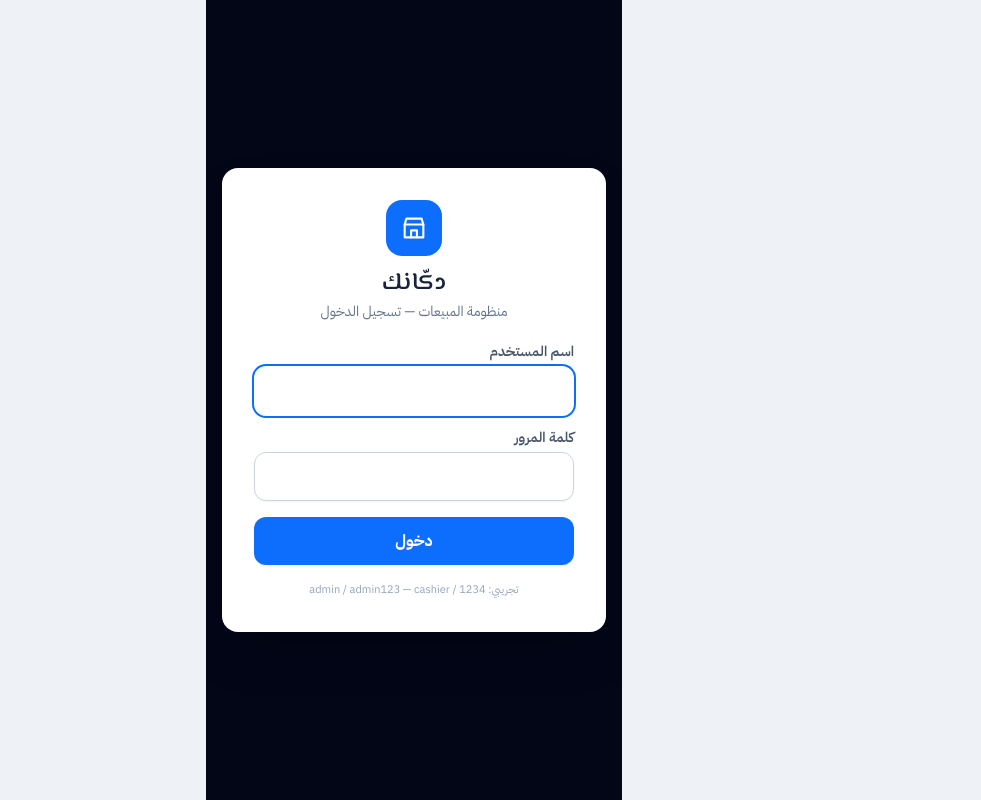
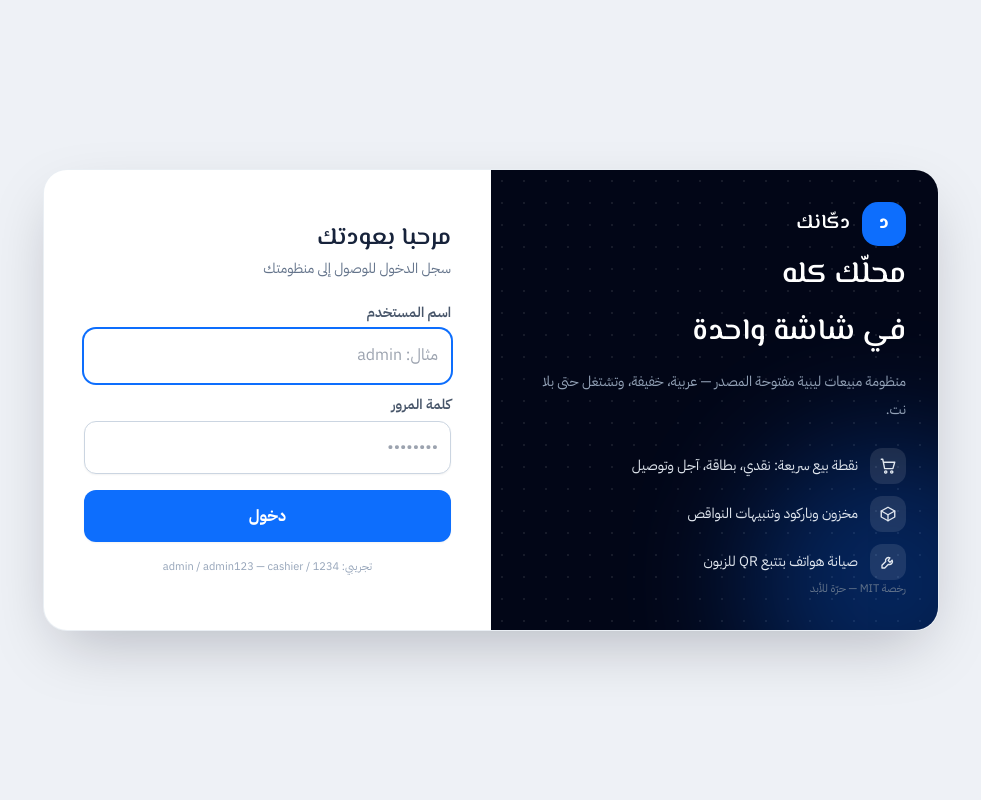
Before and after one commit to omarjson/dokkanek, a Next.js app: page /login in a window 1280 px wide. Shown: the whole page, without its empty margins (241-1222 px from the left). Built offline with nearby package versions, Linux system fonts and the light colour scheme; no server answers; the database is empty.

Commit message:
صفحة دخول جديدة بتصميم مقسوم

```diff
--- a/app/login/LoginForm.tsx
+++ b/app/login/LoginForm.tsx
@@ -1,7 +1,13 @@
 "use client";
 import { useState } from "react";
 import { inputCls, btnCls } from "@/components/ui";
-import { IconStore } from "@/components/icons";
+import { IconStore, IconCart, IconBox, IconWrench } from "@/components/icons";
+
+const FEATURES = [
+  { icon: IconCart, text: "نقطة بيع سريعة: نقدي، بطاقة، آجل وتوصيل" },
+  { icon: IconBox, text: "مخزون وباركود وتنبيهات النواقص" },
+  { icon: IconWrench, text: "صيانة هواتف بتتبع QR للزبون" },
+];
 
 export function LoginForm() {
   const [username, setUsername] = useState("");
@@ -20,55 +26,94 @@ export function LoginForm() {
         body: JSON.stringify({ username, password }),
       });
       if (res.ok) window.location.href = "/";
-      else if (res.status === 429) setError("محاولات كثيرة — انتظر 5 دقائق");
-      else setError("بيانات الدخول غير صحيحة");
+      else if (res.status === 429) setError("محاولات كثيرة — انتظر 5 دقائق وحاول مجددا");
+      else setError("اسم المستخدم أو كلمة المرور غير صحيحة");
     } catch {
-      setError("تعذر الاتصال بالخادم");
+      setError("تعذر الاتصال بالخادم — تحقق من الإنترنت");
     } finally {
       setLoading(false);
     }
   }
 
   return (
-    <div className="min-h-screen flex items-center justify-center bg-slate-950 p-4 relative overflow-hidden">
-      <div className="absolute -top-24 -left-24 w-72 h-72 rounded-full bg-[var(--brand)]/30 blur-3xl" aria-hidden />
-      <div className="absolute -bottom-24 -right-24 w-72 h-72 rounded-full bg-[var(--brand)]/20 blur-3xl" aria-hidden />
-      <form onSubmit={submit} className="relative bg-white rounded-2xl shadow-2xl p-6 sm:p-8 w-full max-w-sm">
-        <div className="flex flex-col items-center mb-5">
-          <span className="flex items-center justify-center w-14 h-14 rounded-2xl bg-[var(--brand)] text-white mb-3">
-            <IconStore width={28} height={28} />
+    <div className="min-h-screen bg-[#eef1f6] flex items-center justify-center p-4">
+      <div className="w-full max-w-4xl grid md:grid-cols-2 bg-white rounded-3xl shadow-[0_24px_64px_-16px_rgba(2,6,23,0.25)] overflow-hidden border border-slate-200/70">
+        {/* لوحة العلامة */}
+        <div className="relative hidden md:flex flex-col justify-between bg-slate-950 text-white p-8 overflow-hidden">
+          <div
+            className="absolute inset-0 opacity-[0.15]"
+            aria-hidden
+            style={{ backgroundImage: "radial-gradient(rgba(255,255,255,0.55) 1px, transparent 1px)", backgroundSize: "22px 22px" }}
+          />
+          <div
+            className="absolute -bottom-24 -start-24 w-72 h-72 rounded-full bg-[var(--brand)] opacity-30 blur-3xl"
+            aria-hidden
+          />
+          <div className="relative flex items-center gap-3">
+            <span className="flex items-center justify-center w-11 h-11 rounded-2xl bg-[var(--brand)] text-white font-display font-bold text-xl">
+              د
             </span>
-          <h1 className="font-display font-semibold text-2xl">دكّانك</h1>
-          <p className="text-sm text-slate-500 mt-0.5">منظومة المبيعات — تسجيل الدخول</p>
+            <span className="font-display font-semibold text-xl">دكّانك</span>
           </div>
+          <div className="relative">
+            <p className="font-display font-semibold text-3xl leading-[1.9] mb-2">محلّك كله<br />في شاشة واحدة</p>
+            <p className="text-sm text-slate-400 leading-7 mb-6">منظومة مبيعات ليبية مفتوحة المصدر — عربية، خفيفة، وتشتغل حتى بلا نت.</p>
+            <ul className="flex flex-col gap-3">
+              {FEATURES.map((f, i) => {
+                const Ico = f.icon;
+                return (
+                  <li key={i} className="flex items-center gap-3 text-sm text-slate-200">
+                    <span className="flex items-center justify-center w-9 h-9 rounded-xl bg-white/10 shrink-0">
+                      <Ico width={18} height={18} />
+                    </span>
+                    {f.text}
+                  </li>
+                );
+              })}
+            </ul>
+          </div>
+          <p className="relative text-[11px] text-slate-500">رخصة MIT — حرّة للأبد</p>
+        </div>
+
+        {/* الفورم */}
+        <div className="p-6 sm:p-10 flex flex-col justify-center">
+          <div className="md:hidden flex items-center gap-2.5 mb-6">
+            <span className="flex items-center justify-center w-10 h-10 rounded-2xl bg-[var(--brand)] text-white font-display font-bold text-lg">د</span>
+            <span className="font-display font-semibold text-xl">دكّانك</span>
+          </div>
+          <h1 className="font-display font-semibold text-2xl mb-1">مرحبا بعودتك</h1>
+          <p className="text-sm text-slate-500 mb-6">سجل الدخول للوصول إلى منظومتك</p>
+          <form onSubmit={submit}>
             <label className="block mb-3">
-          <span className="block text-sm mb-1 font-semibold text-slate-600">اسم المستخدم</span>
+              <span className="block text-sm mb-1.5 font-semibold text-slate-600">اسم المستخدم</span>
               <input
-            className={inputCls}
+                className={inputCls + " !py-3"}
                 value={username}
                 onChange={(e) => setUsername(e.target.value)}
                 required
                 autoComplete="username"
                 autoFocus
+                placeholder="مثال: admin"
               />
             </label>
             <label className="block mb-4">
-          <span className="block text-sm mb-1 font-semibold text-slate-600">كلمة المرور</span>
+              <span className="block text-sm mb-1.5 font-semibold text-slate-600">كلمة المرور</span>
               <input
                 type="password"
-            className={inputCls}
+                className={inputCls + " !py-3"}
                 value={password}
                 onChange={(e) => setPassword(e.target.value)}
                 required
                 autoComplete="current-password"
+                placeholder="••••••••"
               />
             </label>
             {error && (
-          <p className="bg-rose-50 text-rose-700 border border-rose-200 rounded-xl text-sm font-bold px-3 py-2 mb-3">
+              <p className="bg-rose-50 text-rose-700 border border-rose-200 rounded-xl text-sm font-bold px-3 py-2.5 mb-4">
                 {error}
               </p>
             )}
-        <button className={`${btnCls} w-full !py-3 text-base`} disabled={loading}>
+            <button className={btnCls + " w-full !py-3.5 text-base"} disabled={loading}>
               {loading ? "جاري الدخول..." : "دخول"}
             </button>
             {process.env.NODE_ENV !== "production" && (
@@ -76,5 +121,7 @@ export function LoginForm() {
             )}
           </form>
         </div>
+      </div>
+    </div>
   );
 }
```
Lines whose indentation alone changed are shown as unchanged.
